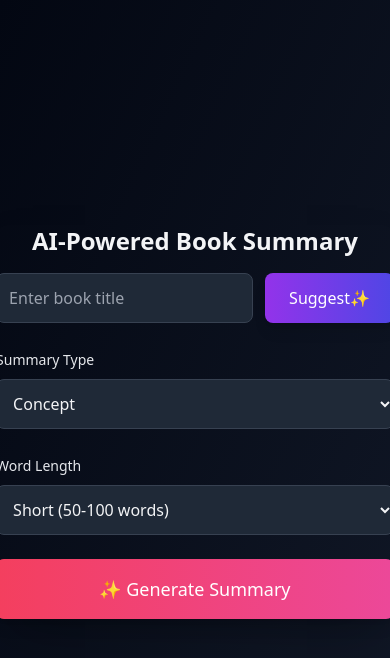
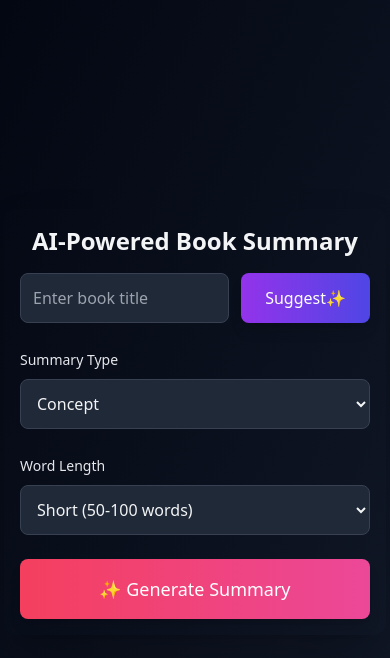
Before and after one commit to ShiviiSonii/QuillQuick, a Next.js app: page / in a window 390 px wide. Shown: the top 658 px of the page. Built offline with nearby package versions, Linux system fonts and the light colour scheme.

Commit message:
ui bugs fixed

```diff
--- a/app/page.js
+++ b/app/page.js
@@ -298,25 +298,25 @@ export default function Home() {
             animate={{ opacity: 1, scale: 1 }}
             transition={{ duration: 0.3 }}
           >
-            <div className="w-auto lg:w-full max-w-lg lg:border lg:border-gray-800 lg:bg-gray-900 shadow-2xl rounded-xl lg:p-6">
+            <div className="w-full max-w-full sm:max-w-lg lg:border lg:border-gray-800 lg:bg-gray-900 shadow-2xl rounded-xl p-4 sm:p-6">
               <h2 className="text-center text-gray-100 text-2xl font-semibold mb-4">
                 AI-Powered Book Summary
               </h2>
               <div className="space-y-6">
-                <div className="flex gap-3">
+                <div className="flex flex-wrap gap-3">
                   <input
                     type="text"
                     value={title}
                     placeholder="Enter book title"
                     onChange={(e) => setTitle(e.target.value)}
                     className="flex-1 bg-gray-800 border border-gray-700 text-gray-100
-                  placeholder-gray-400 focus:ring-gray-700 rounded-lg p-3 outline-none"
+      placeholder-gray-400 focus:ring-gray-700 rounded-lg p-3 outline-none min-w-0"
                   />
                   <button
                     onClick={handleSuggestion}
                     className="bg-gradient-to-r from-purple-600 to-indigo-600 text-white
-                  hover:from-purple-700 hover:to-indigo-700 shadow-lg border-0 px-6
-                  transition-transform transform hover:scale-110 rounded-lg p-3 "
+      hover:from-purple-700 hover:to-indigo-700 shadow-lg border-0 px-6
+      transition-transform transform hover:scale-110 rounded-lg p-3 whitespace-nowrap"
                   >
                     Suggest✨
                   </button>
@@ -331,7 +331,7 @@ export default function Home() {
                     value={summaryType}
                     className="w-full bg-gray-800 border border-gray-700 text-gray-100 focus:ring-gray-700 rounded-lg p-3"
                   >
-                    <option value="disabled" disabled selected>
+                    <option value="disabled" disabled>
                       Choose summary type
                     </option>
                     <option value="purpose">Purpose</option>
@@ -349,7 +349,7 @@ export default function Home() {
                     value={wordLen}
                     className="w-full bg-gray-800 border border-gray-700 text-gray-100 focus:ring-gray-700 rounded-lg p-3"
                   >
-                    <option value="disabled" disabled selected>
+                    <option value="disabled" disabled>
                       Select word length
                     </option>
                     <option value="short">Short (50-100 words)</option>
@@ -365,8 +365,8 @@ export default function Home() {
                   <button
                     onClick={handleSummary}
                     className="w-full bg-gradient-to-r from-rose-500 to-pink-500 text-white
-                  hover:from-rose-600 hover:to-pink-600 shadow-lg border-0 py-4 text-lg font-medium
-                  transition-all duration-300 rounded-lg"
+      hover:from-rose-600 hover:to-pink-600 shadow-lg border-0 py-4 text-lg font-medium
+      transition-all duration-300 rounded-lg"
                   >
                     {isLoading ? "Loading..." : "✨ Generate Summary"}
                   </button>
```
